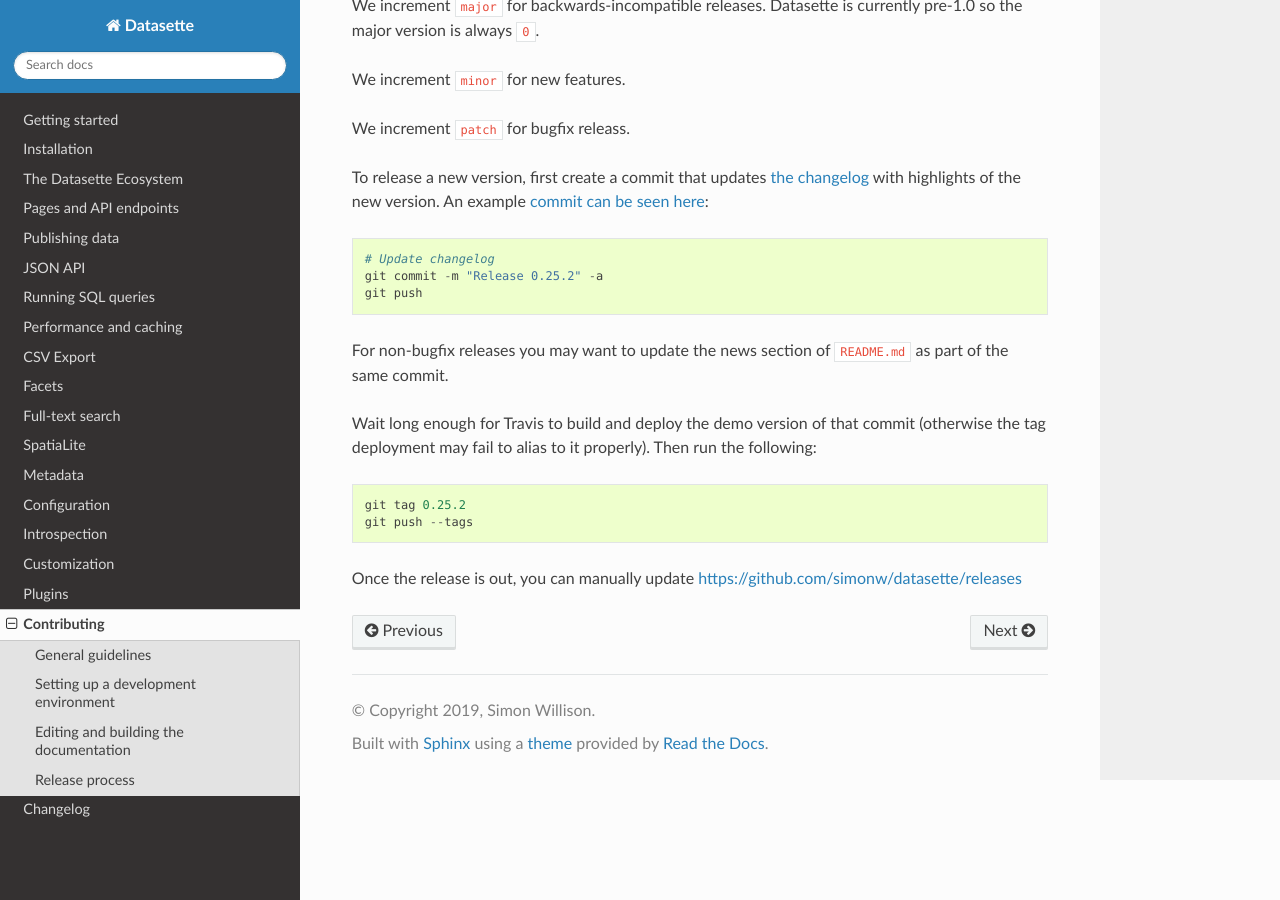
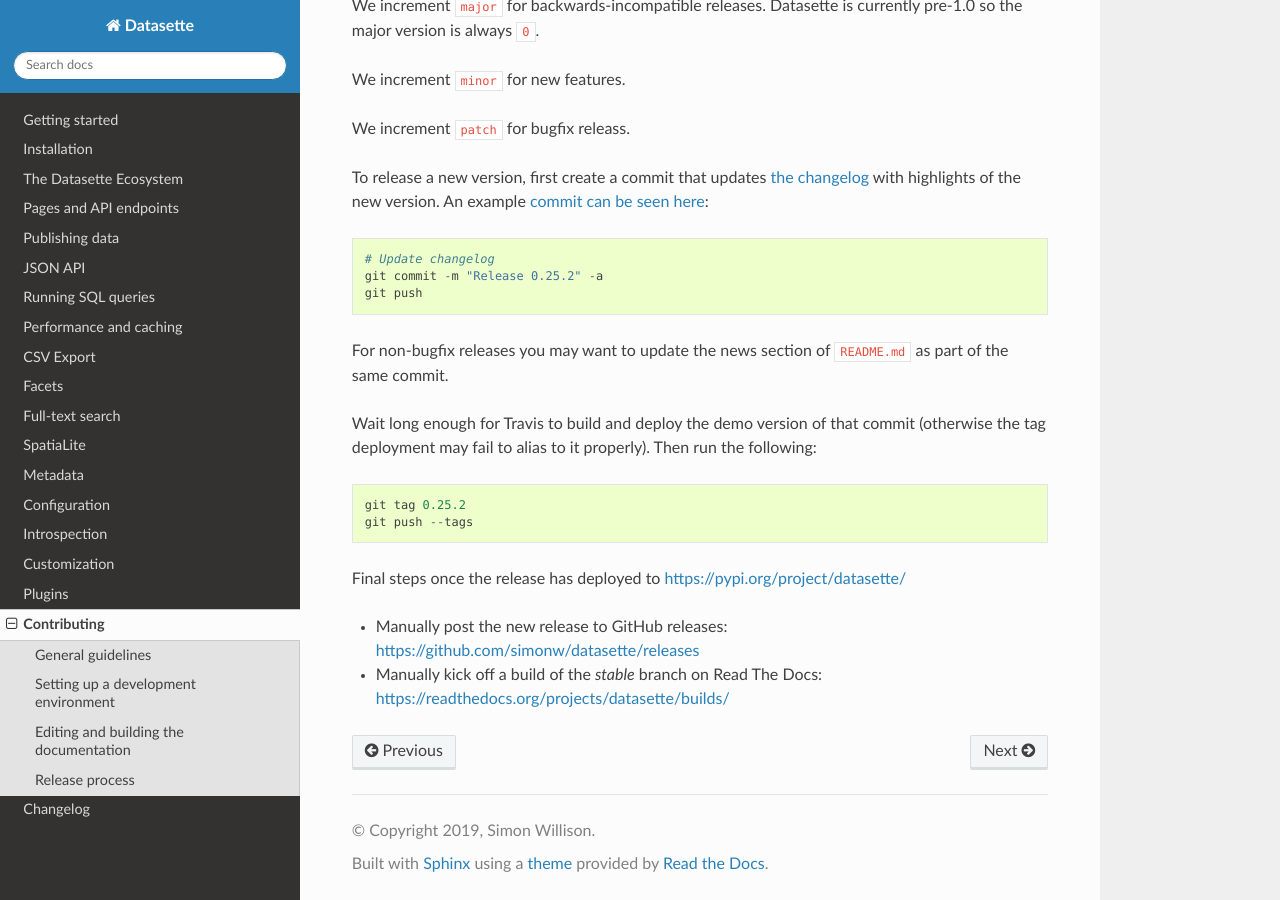
Before and after one commit to simonw/datasette, a Sphinx documentation site: the page built from docs/contributing.rst, in a window 1280 px wide and 900 px high, scrolled down 3789 px. Built offline with Sphinx 7.4.7 and the Read the Docs theme 2.0.0, drawn with Linux system fonts in a browser that asks for light colours.

Commit message:
Final steps: build stable branch of Read The Docs

```diff
--- a/docs/contributing.rst
+++ b/docs/contributing.rst
@@ -150,4 +150,7 @@
     git tag 0.25.2
     git push --tags
 
-Once the release is out, you can manually update https://github.com/simonw/datasette/releases
+Final steps once the release has deployed to https://pypi.org/project/datasette/
+
+* Manually post the new release to GitHub releases: https://github.com/simonw/datasette/releases
+* Manually kick off a build of the `stable` branch on Read The Docs: https://readthedocs.org/projects/datasette/builds/
```
